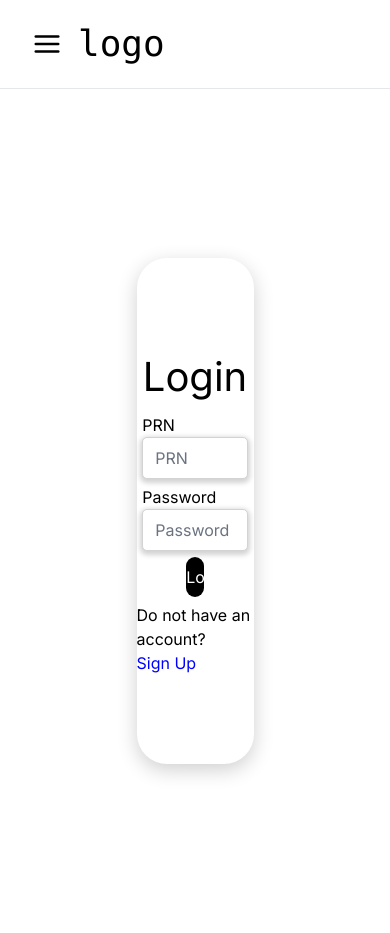
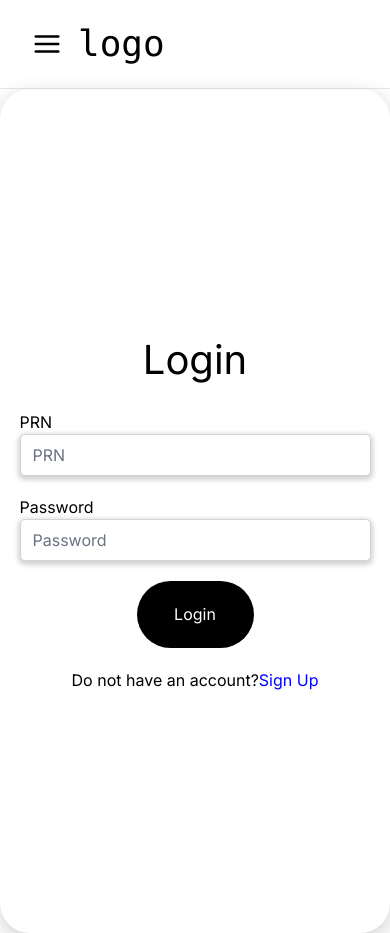
Before and after one commit to Suyash-shinde/Smart-Inventory, a Next.js app in the folder client/: page /login in a window 390 px wide. Built offline with nearby package versions, Linux system fonts and the light colour scheme.

Commit message:
changes to login css

```diff
--- a/client/src/app/login/page.jsx
+++ b/client/src/app/login/page.jsx
@@ -3,6 +3,7 @@ import React, { useState } from 'react'
 import styles from './page.module.css';
 import { loginRoute } from '../utils/APIroutes';
 import axios from 'axios';
+
 const page = () => {
   const [user,setUser] = useState({});
   const handleChange=(e)=>{
@@ -19,6 +20,7 @@ const page = () => {
   const handleSubmit = async()=>{
       if(handleValidation){
         const {prn,password} = user;
+
         const {data}= await axios.post(loginRoute,{
           prn,
           password,
--- a/client/src/app/login/page.module.css
+++ b/client/src/app/login/page.module.css
@@ -2,13 +2,13 @@
     display:flex;
     justify-content: center;
     align-items: center;
-    height:100vh;
+    height:900px;
     width:100%;
 }
 
 .formContainer{
     height:60%;
-    width:30%;
+    width:400px;
     border-radius: 30px;
     background: #FFFFFF;
     display: flex;
@@ -41,6 +41,7 @@
     height:8%;
     width: 15%;
     margin-top: 5%;
+    min-width: 30%  ;
 }
 .buttons{
     padding-top: 5%;
@@ -49,3 +50,21 @@
 .register{
     color:blue;
 }
+
+@media(max-width: 600px){
+    .container{
+        height: 100vh;
+    }
+    .formContainer{
+        height:100vh;
+        width: 100%;
+    }
+    .submit{
+        width:30%;
+    }
+}
+@media(max-height:400px){
+    .formContainer{
+        margin-top: 30%;
+    }
+}
```
Also changed, not shown: 1 other file (tests, documents, lock files or other folders).
